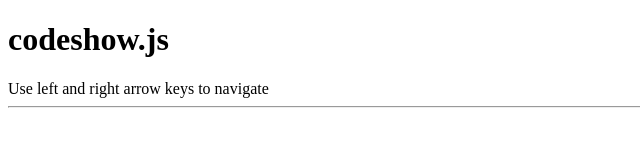
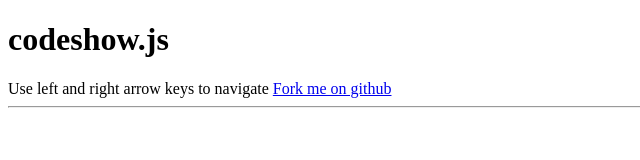
Before and after one commit to sdanielf/codeshowjs, a plain HTML site: page index.html in a window 1280 px wide. Shown: the whole page, without its empty margins (0-640 px from the left). Drawn offline with Linux system fonts and the light colour scheme.

Commit message:
Add link to github
Signed-off-by: Daniel Francis <francis@sugarlabs.org>

```diff
--- a/index.html
+++ b/index.html
@@ -10,6 +10,7 @@
   <body>
     <h1>codeshow.js</h1>
     Use left and right arrow keys to navigate
+    <a href="http://github.com/sdanielf/codeshowjs">Fork me on github</a>
     <hr>
     <code>
       <span id="questions">
```
